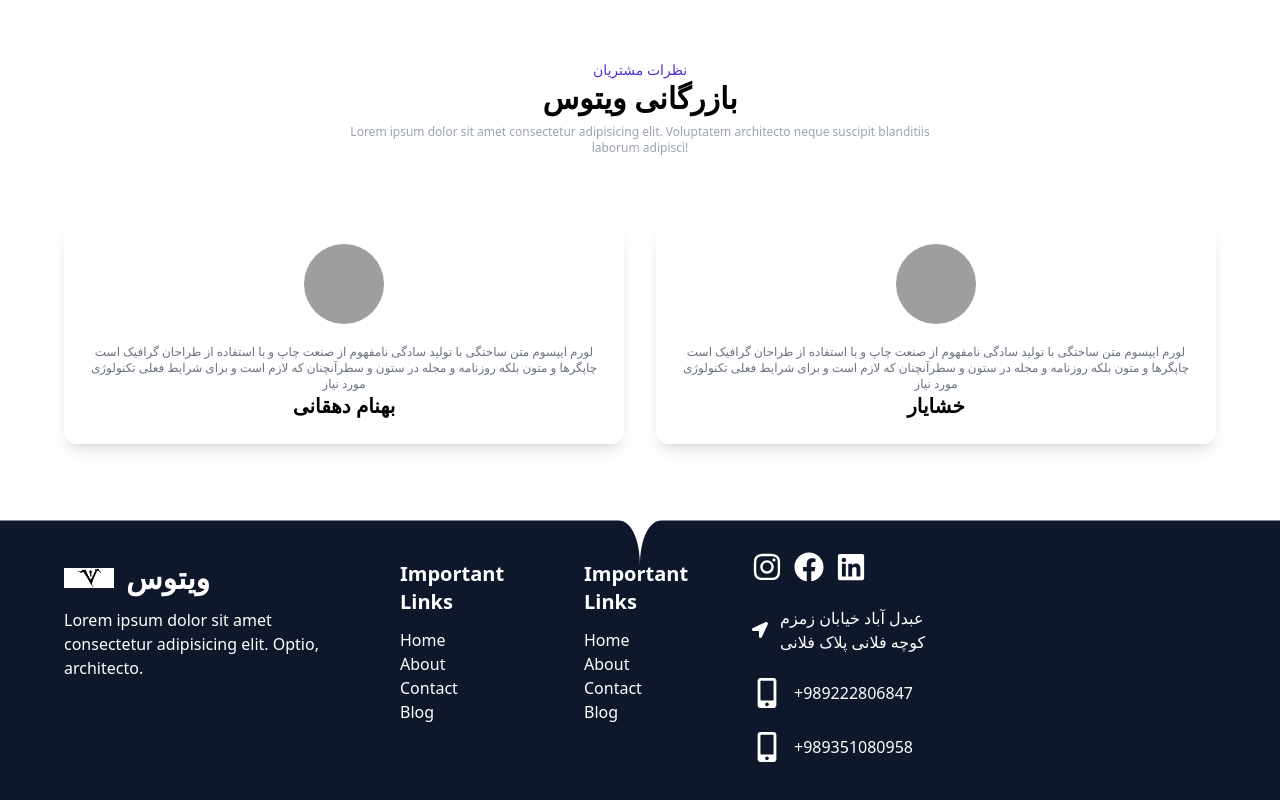
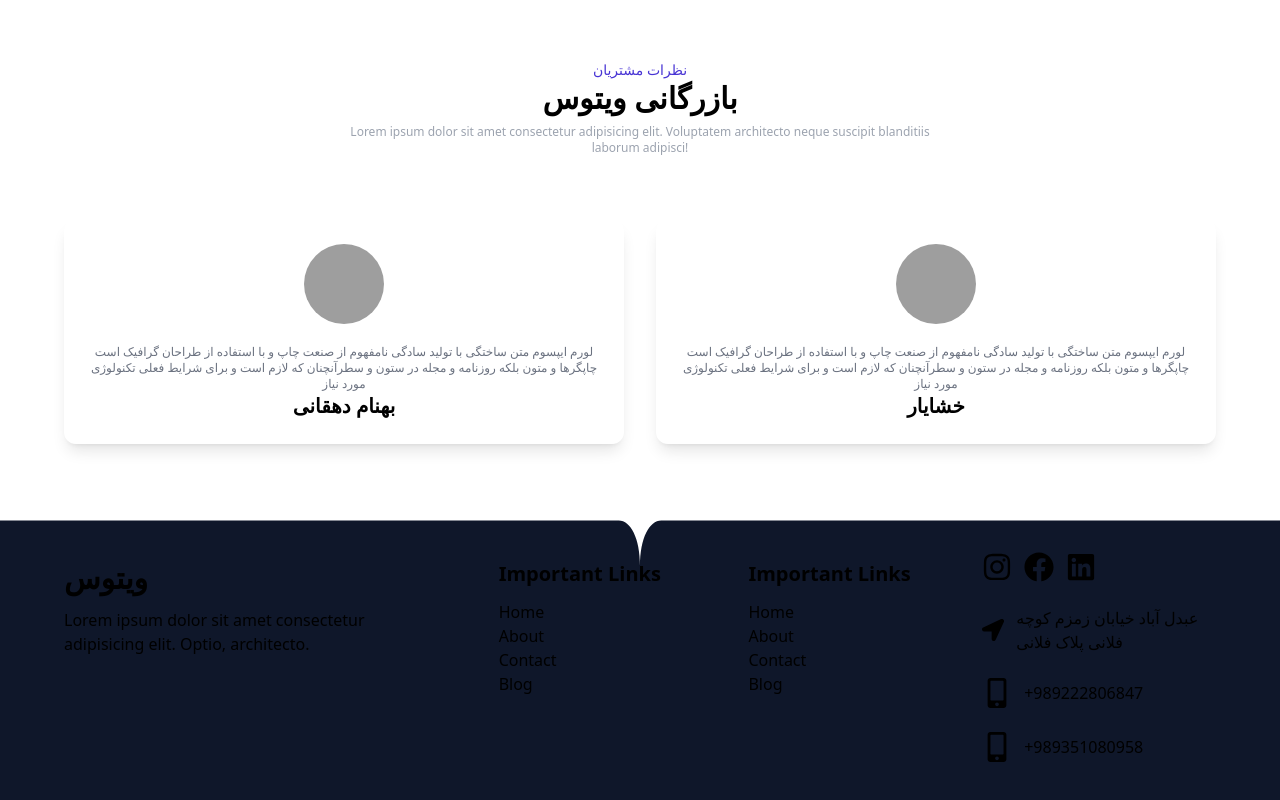
Before and after one commit to Behrooz-zendehdel/vitus, a React (Vite) app: page / in a window 1280 px wide. Shown: the part 3245-4045 px from the top of the page. Built offline with nearby package versions, Linux system fonts and the light colour scheme; grey boxes are pictures that could not be loaded.

Commit message:
delete logo footer

```diff
--- a/src/Components/Footer/Footer.jsx
+++ b/src/Components/Footer/Footer.jsx
@@ -40,12 +40,11 @@ const FooterLinks = [
 const Footer = () => {
   return (
     <div style={BannerImg}>
-      <div data-aos="zoom-in" className="container   text-white ">
-        <div className="grid md:grid-cols-3 lg:grid-cols-4  pb-40 pt-5">
+      <div data-aos="zoom-in" className="container  ">
+        <div className="grid md:grid-cols-3 pb-40 pt-5 ">
           {/* company details  */}
           <div className="py-8 px-4">
             <h1 className="sm:text-3xl text-xl font-bold sm:text-left text-justify mb-3 flex items-center gap-3">
-              <img src={Logo} alt="" className="max-w-[50px]" />
               ویتوس
             </h1>
             <p>
```
